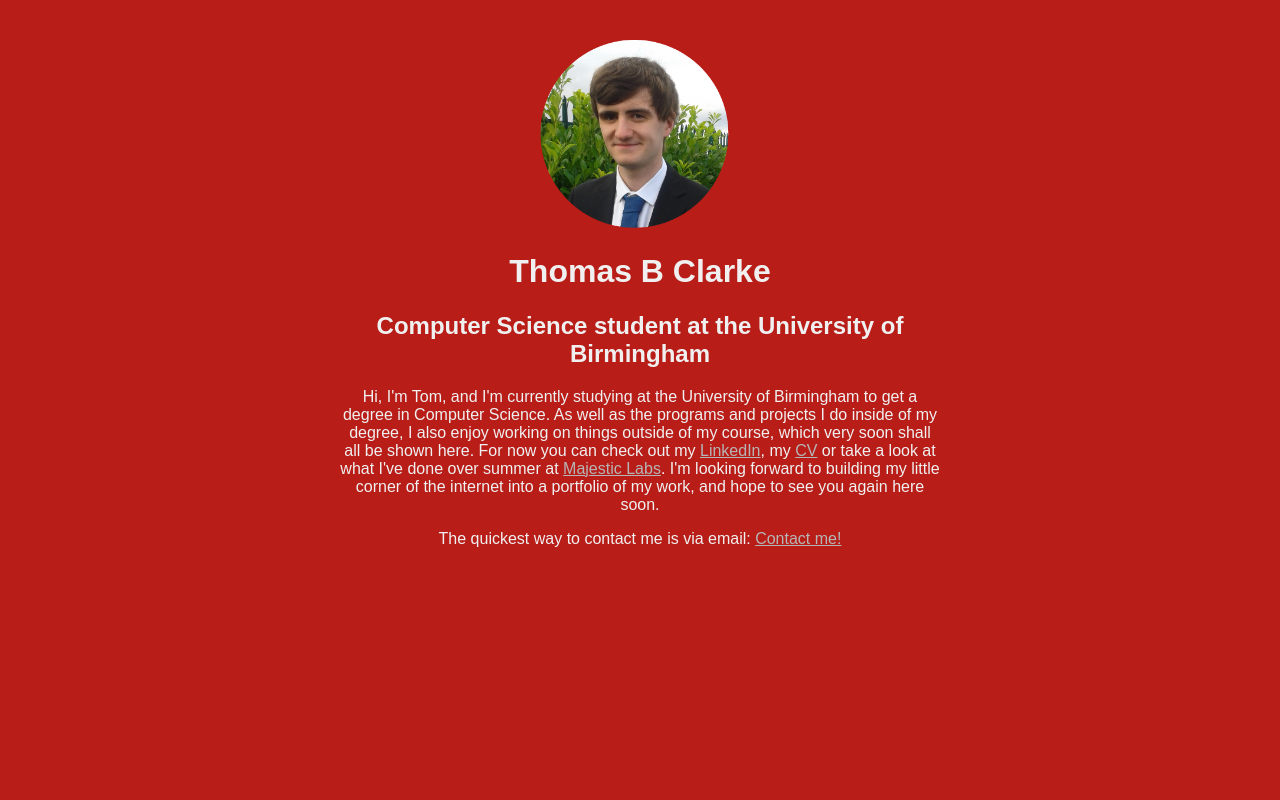
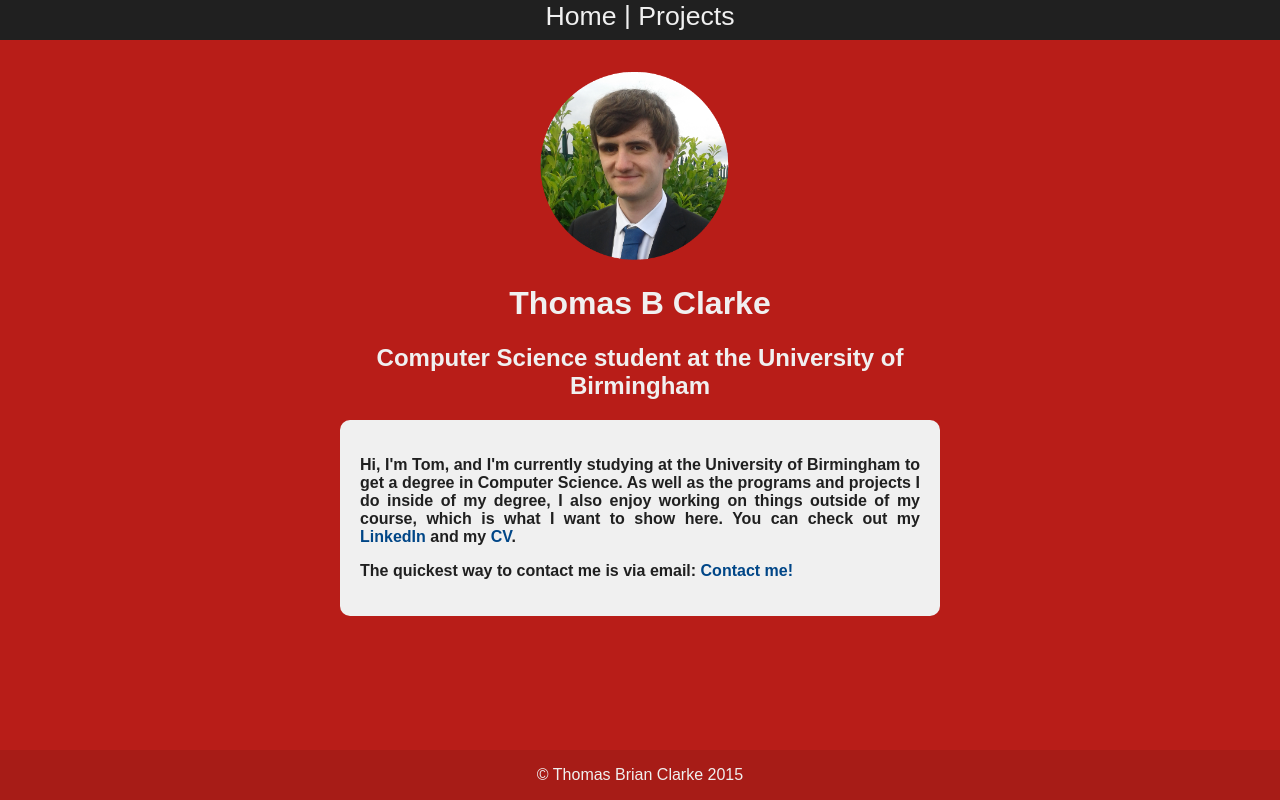
Before and after one commit to TomBClarke/tombclarke.co.uk, a PHP site: page / in a window 1280 px wide. Run offline with PHP 8.4, Linux system fonts and the light colour scheme.

Commit message:
got php working decently

```diff
--- a/css/main.css
+++ b/css/main.css
@@ -2,11 +2,19 @@ body {
     font-family: sans-serif;
     text-align: center;
     background: #b81d18;
+    margin: 0px;
+    margin-top: 40px;
 }
 
 img#picofme {
     width: 200px;
     height: 200px;
+}
+
+img.project-img {
+    width: auto;
+    height: 200px;
+    padding: 10px;
 }
 
 .main {
@@ -16,6 +24,23 @@ img#picofme {
     max-width: 600px;
 }
 
+.section {
+    background: #f0f0f0;
+    color: #202020;
+    padding: 20px;
+    border-radius: 10px;
+    font-weight: bold;
+}
+
+.section p {
+    text-align: justify;
+}
+
 a {
-    color: #b6b6b6;
+    color: #f0f0f0;
 }
+
+p a {
+    color: #004687;
+    text-decoration: none;
+}
--- /dev/null
+++ b/css/main_bars.css
@@ -0,0 +1,31 @@
+#header {
+    position: fixed;
+    top: 0px;
+    left: 0px;
+    height: 40px;
+    width: 100%;
+    text-align: center;
+    color: #f0f0f0;
+    background: #202020;
+    font-size: 20pt;
+    vertical-align: middle;
+}
+
+#header a {
+    vertical-align: middle;
+    color: #f0f0f0;
+    text-decoration: none;
+}
+
+#footer {
+    position: absolute;
+    bottom: 0px;
+    width: 100%;
+    text-align: center;
+    background: #a71c17;
+    color: #f0f0f0;
+}
+
+#footer-content {
+
+}
--- a/index.php
+++ b/index.php
@@ -4,17 +4,17 @@
 <html>
     <head>
         <title>Tom Clarke</title>
-		<meta http-equiv="Content-Type" content="text/html; charset=utf-8" />
-		<link type="text/css" rel="stylesheet" href="css/main.css"/>
-        <link rel="icon" href="res/img/me_circle.png">
+        <?php include 'php/coreimports.php'; ?>
     </head>
     <body>
         <div class="main">
             <img id="picofme" src="res/img/me_circle.png"/>
             <h1>Thomas B Clarke</h1>
             <h2>Computer Science student at the University of Birmingham</h2>
-            <p>Hi, I'm Tom, and I'm currently studying at the University of Birmingham to get a degree in Computer Science. As well as the programs and projects I do inside of my degree, I also enjoy working on things outside of my course, which very soon shall all be shown here. For now you can check out my <a href="http://linkedin.com/in/tombclarke">LinkedIn</a>, my <a href="res/files/CV.pdf">CV</a> or take a look at what I've done over summer at <a href="https://labs.majestic.com">Majestic Labs</a>. I'm looking forward to building my little corner of the internet into a portfolio of my work, and hope to see you again here soon.</p>
-            <p>The quickest way to contact me is via email: <a href="mailto:tomclarke96@hotmail.co.uk">Contact me!</a></p>
+            <div class="section">
+                <p>Hi, I'm Tom, and I'm currently studying at the University of Birmingham to get a degree in Computer Science. As well as the programs and projects I do inside of my degree, I also enjoy working on things outside of my course, which is what I want to show here. You can check out my <a href="http://linkedin.com/in/tombclarke">LinkedIn</a> and my <a href="res/files/CV.pdf">CV</a>.</p>
+                <p>The quickest way to contact me is via email: <a href="mailto:tomclarke96@hotmail.co.uk">Contact me!</a></p>
+            </div>
         </div>
     </body>
 </html>
--- /dev/null
+++ b/php/coreimports.php
@@ -0,0 +1,21 @@
+<!-- Meta Stuff -->
+<meta http-equiv="Content-Type" content="text/html; charset=utf-8" />
+
+<!-- Setup dir -->
+<?php
+    $serv_dir = "/tombclarke/";
+    $comp_dir = filter_input(INPUT_SERVER, 'DOCUMENT_ROOT') . "tombclarke/";
+?>
+
+<script> var serv_dir = "<?php print $serv_dir; ?>"; </script>
+
+<!-- Icon -->
+<link rel="icon" href="<?php echo $serv_dir; ?>res/img/favicon.png">
+
+<!-- CSS -->
+<link type="text/css" rel="stylesheet" href="<?php echo $serv_dir; ?>css/main.css"/>
+<link type="text/css" rel="stylesheet" href="<?php echo $serv_dir; ?>css/main_bars.css"/>
+
+<!-- PHP Includes -->
+<?php include $comp_dir . 'php/header.php'; ?>
+<?php include $comp_dir . 'php/footer.php'; ?>
--- /dev/null
+++ b/php/footer.php
@@ -0,0 +1,3 @@
+<div id="footer">
+    <p id="footer-content">&copy; Thomas Brian Clarke 2015</p>
+</div>
--- /dev/null
+++ b/php/header.php
@@ -0,0 +1,4 @@
+<div id="header">
+    <a href="<?php echo $serv_dir; ?>">Home</a> |
+    <a href="<?php echo $serv_dir; ?>projects">Projects</a>
+</div>
```
Also changed, not shown: projects/index.php (added, +21 -0 lines), res/img/favicon.png, res/img/majesticseo-logo-black-white-large.png (added).
